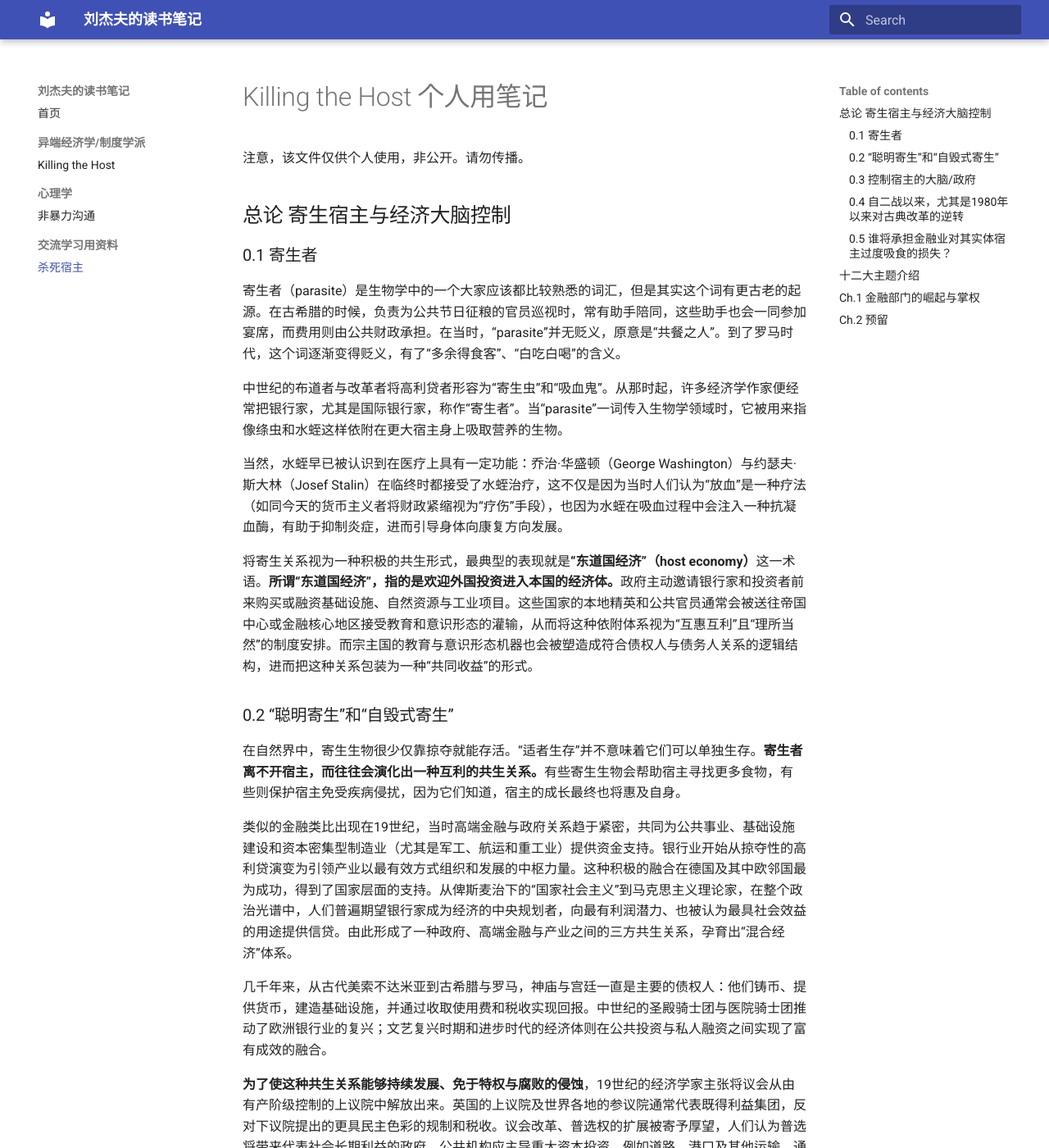
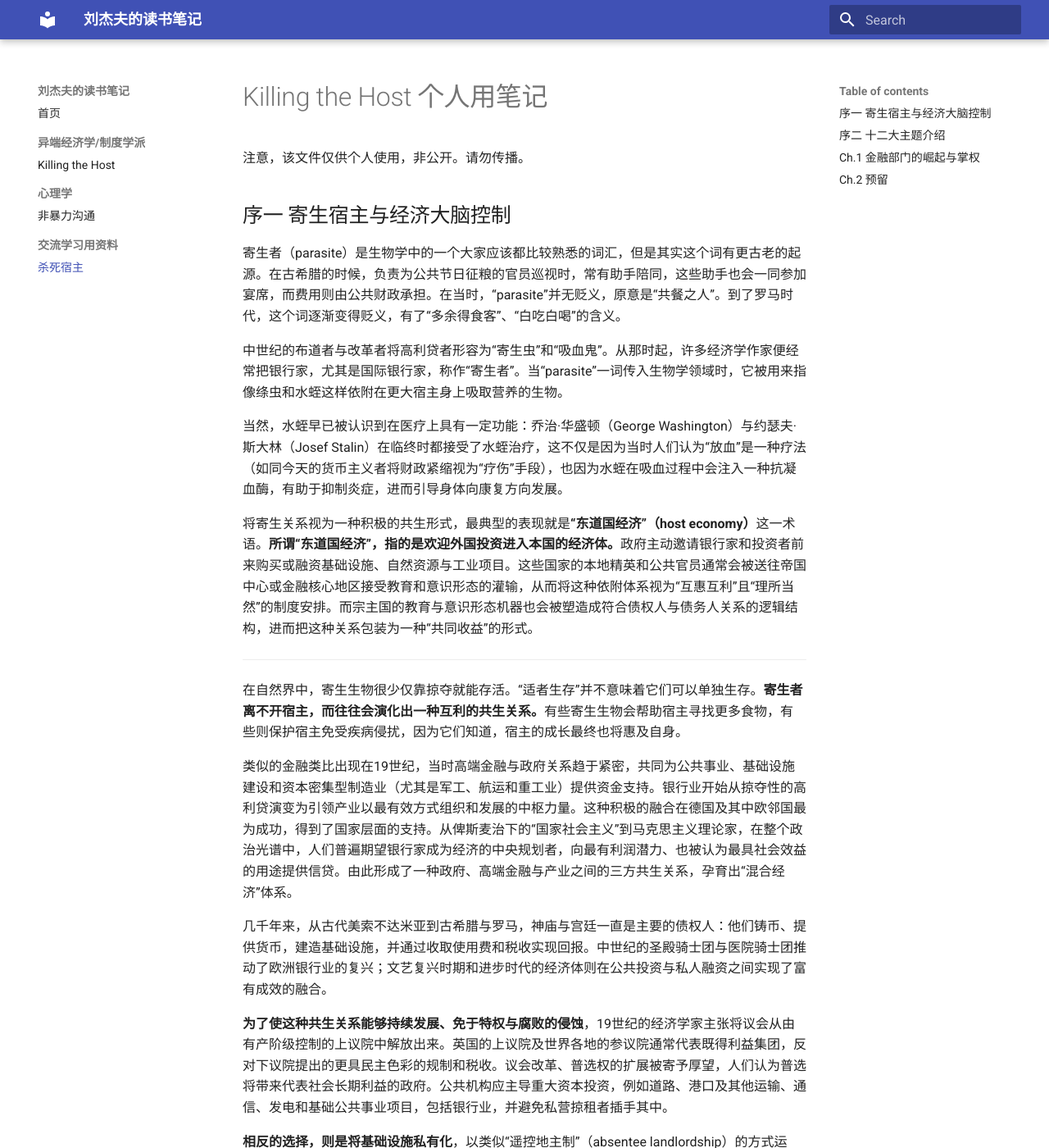
Before and after one commit to jeffliulab/reading-notes, an MkDocs documentation site: the page built from docs/heterodox_economics/killing_the_host_CN.md, in a window 1280 px wide and 1400 px high. Shown: the whole window at 82% size. Built offline with MkDocs 1.6.1 and Material for MkDocs 9.7.7, drawn with Linux system fonts in a browser that asks for light colours; some of the changed text lies outside the part shown.

Commit message:
重新更新一部分内容

```diff
--- a/docs/heterodox_economics/killing_the_host_CN.md
+++ b/docs/heterodox_economics/killing_the_host_CN.md
@@ -2,9 +2,7 @@
 
 注意，该文件仅供个人使用，非公开。请勿传播。
 
-## 总论 寄生宿主与经济大脑控制
-
-### 0.1 寄生者
+## 序一 寄生宿主与经济大脑控制
 
 寄生者（parasite）是生物学中的一个大家应该都比较熟悉的词汇，但是其实这个词有更古老的起源。在古希腊的时候，负责为公共节日征粮的官员巡视时，常有助手陪同，这些助手也会一同参加宴席，而费用则由公共财政承担。在当时，“parasite”并无贬义，原意是“共餐之人”。到了罗马时代，这个词逐渐变得贬义，有了“多余得食客”、“白吃白喝”的含义。
 
@@ -14,7 +12,7 @@
 
 将寄生关系视为一种积极的共生形式，最典型的表现就是**“东道国经济”（host economy）**这一术语。**所谓“东道国经济”，指的是欢迎外国投资进入本国的经济体。**政府主动邀请银行家和投资者前来购买或融资基础设施、自然资源与工业项目。这些国家的本地精英和公共官员通常会被送往帝国中心或金融核心地区接受教育和意识形态的灌输，从而将这种依附体系视为“互惠互利”且“理所当然”的制度安排。而宗主国的教育与意识形态机器也会被塑造成符合债权人与债务人关系的逻辑结构，进而把这种关系包装为一种“共同收益”的形式。
 
-### 0.2 “聪明寄生”和“自毁式寄生”
+---
 
 在自然界中，寄生生物很少仅靠掠夺就能存活。“适者生存”并不意味着它们可以单独生存。**寄生者离不开宿主，而往往会演化出一种互利的共生关系。**有些寄生生物会帮助宿主寻找更多食物，有些则保护宿主免受疾病侵扰，因为它们知道，宿主的成长最终也将惠及自身。
 
@@ -32,7 +30,7 @@
 
 无论是在被金融化的经济中，还是在自然界中，一个重大问题始终存在：**宿主的死亡是否不可避免？或者是否仍有可能建立一种更为正面的共生关系？答案取决于宿主在面临寄生性攻击时，是否仍能维持其自主调节的能力。**
 
-### 0.3 控制宿主的大脑/政府
+---
 
 现代生物学为金融策略提供了更复杂的社会类比。它揭示了寄生生物如何采用精妙策略控制宿主——通过削弱宿主的正常防御机制来实现控制。为了被接纳，寄生者必须让宿主相信自己并未遭到攻击。为了在不引发抵抗的情况下攫取“免费午餐”，寄生者需要控制宿主的大脑：首先让宿主意识模糊，不觉察有入侵者附着其身；接着让宿主相信这个寄生者并非掠夺，而是有所助益，并且要求不过分，仅索取其提供服务所“必须”的花费。本着这样的逻辑，银行家将其收取的利息描绘成经济中一种必需且善意（necessary and benevolent）的存在——他们提供信贷以促进生产，因此理应分享所帮助创造的剩余价值。
 
@@ -58,7 +56,7 @@
 
 历史一再表明：无论是征服者、殖民者，还是特权阶层，只要能够攫取地租，便倾向于控制整个体系，并将劳动与产业所创造的成果据为己有。银行家与债券持有人要求支付利息，地主与资源垄断者征收租金，而垄断企业则通过抬高价格牟利。**其结果是一个由食利阶层控制的经济体系，对社会大众实施紧缩政策。这是最糟糕的世界：不仅让经济“饿肚子”，还因经济地租带来的高成本，使得价格远高于生产与分配的内在社会必要成本。**
 
-### 0.4 自二战以来，尤其是1980年以来对古典改革的逆转
+---
 
 对古典工业时代改革理念的全面逆转——即旨在**规范或征税以削弱食利收入**的政策理念——始于 **第一次世界大战之后** 。银行家们开始将房地产、矿产资源所有权与垄断权视为其主要市场。他们的放贷行为，主要服务于上述领域中 **攫取地租的投机机会** ——也就是说，贷款是以购地者、矿权持有者和垄断买家从“收费站”式机制中所能榨取的地租收入为担保。其结果，是将原本被古典经济学家视为天然税基的**土地地租与自然资源地租**剥离出去。
 
@@ -96,7 +94,7 @@
 
 这正是当今世界在**从爱尔兰到希腊**所目睹的现实。爱尔兰因房地产债务恶化，结果将本应由开发商承担的债务 **转嫁为个人与纳税人负担** ；而希腊则因政府债务困境深陷泥潭。这些国家正面临 **人口外流加速** ，工资下跌， **自杀率上升，平均寿命缩短，结婚率与出生率急剧下降** 。企业因盈利无法投入新的生产手段，导致经济持续萎缩，资本也纷纷外逃，寻找那些尚未被紧缩政策摧残殆尽的经济体。
 
-### 0.5 谁将承担金融业对其实体宿主过度吸食的损失？
+---
 
 21世纪余下的时间里，所面临的重大政治问题是： **哪个部门将获得足够的收入以免自身地位因损失而被削弱** ？是作为产业宿主的实体经济，还是其债权人？
 
@@ -116,7 +114,7 @@
 
 未来的世代或许会认清：这种**自毁式的意识形态**已经在多大程度上 **逆转了启蒙时代的成就** ，并正将当今的全球经济瓜分为一次历史上最重大的**寡头接管行动**之一。正如诗人查尔斯·波德莱尔（Charles Baudelaire）所讽刺的那样：“ **魔鬼真正的胜利，是让世界相信他并不存在。** ”（the devil wins at the point where he is able to convince the world that he doesn't exist.）
 
-## 十二大主题介绍
+## 序二 十二大主题介绍
 
 本书的29个章节主要讲了十二个主题，本章将主要介绍这十二个主题。
 
```
